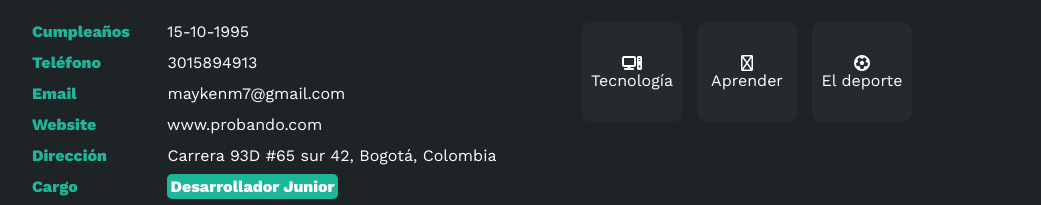
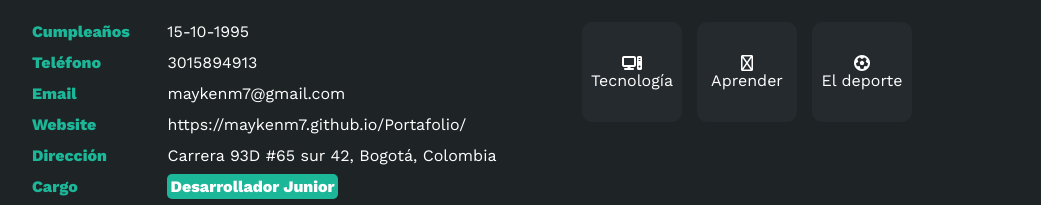
Before and after one commit to maykenm7/Portafolio, a plain HTML site: page index.html in a window 1280 px wide. Shown: the part 1073-1278 px from the top of the page, without its empty margins (58-1099 px from the left). Drawn offline with nearby package versions, Linux system fonts and the light colour scheme.

Commit message:
Portafolio 2.0

```diff
--- a/index.html
+++ b/index.html
@@ -87,7 +87,7 @@
                         </li>
                         <li>
                             <strong>Website</strong>
-                            www.probando.com
+                            https://maykenm7.github.io/Portafolio/
                         </li>
                         <li>
                             <strong>Dirección</strong>
```
